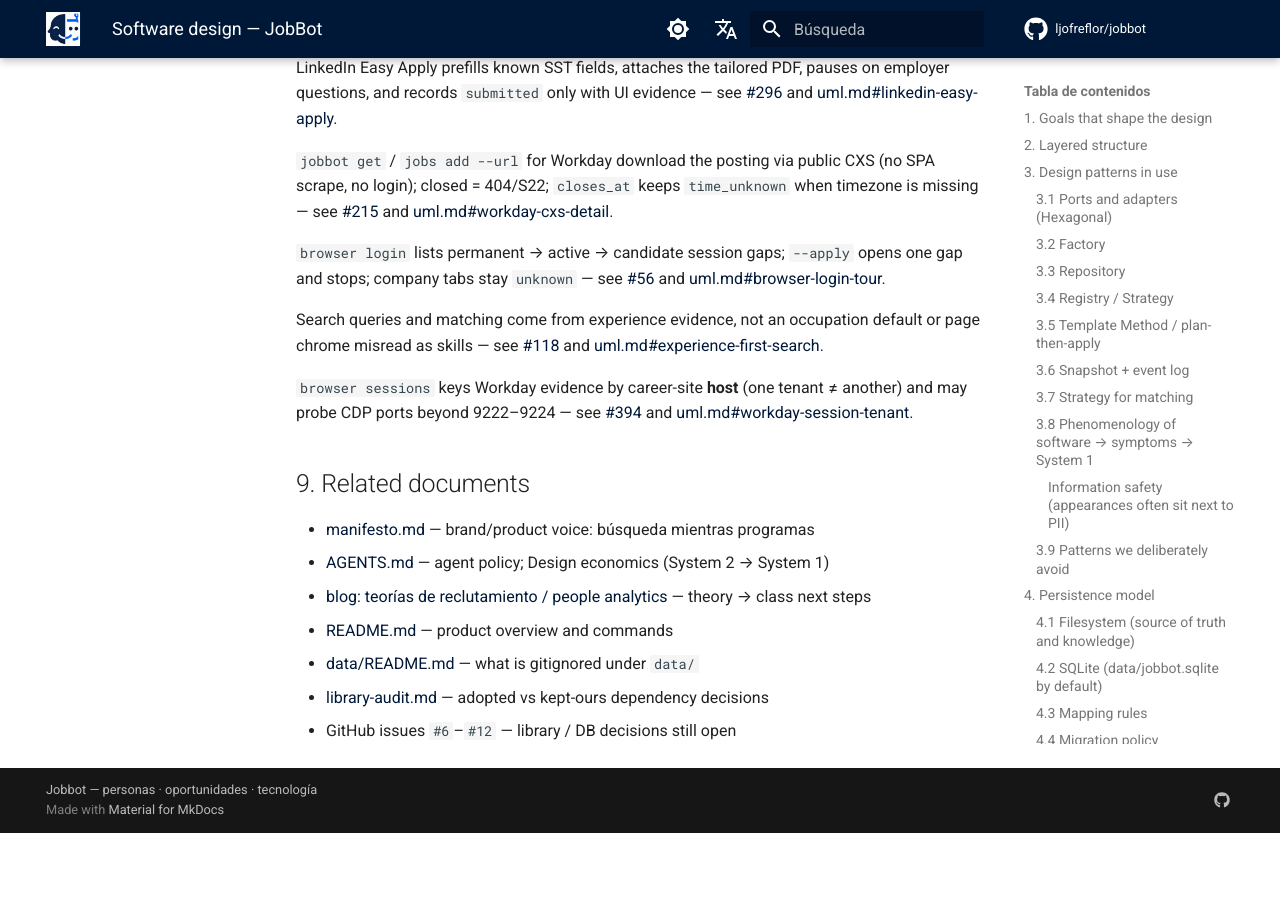
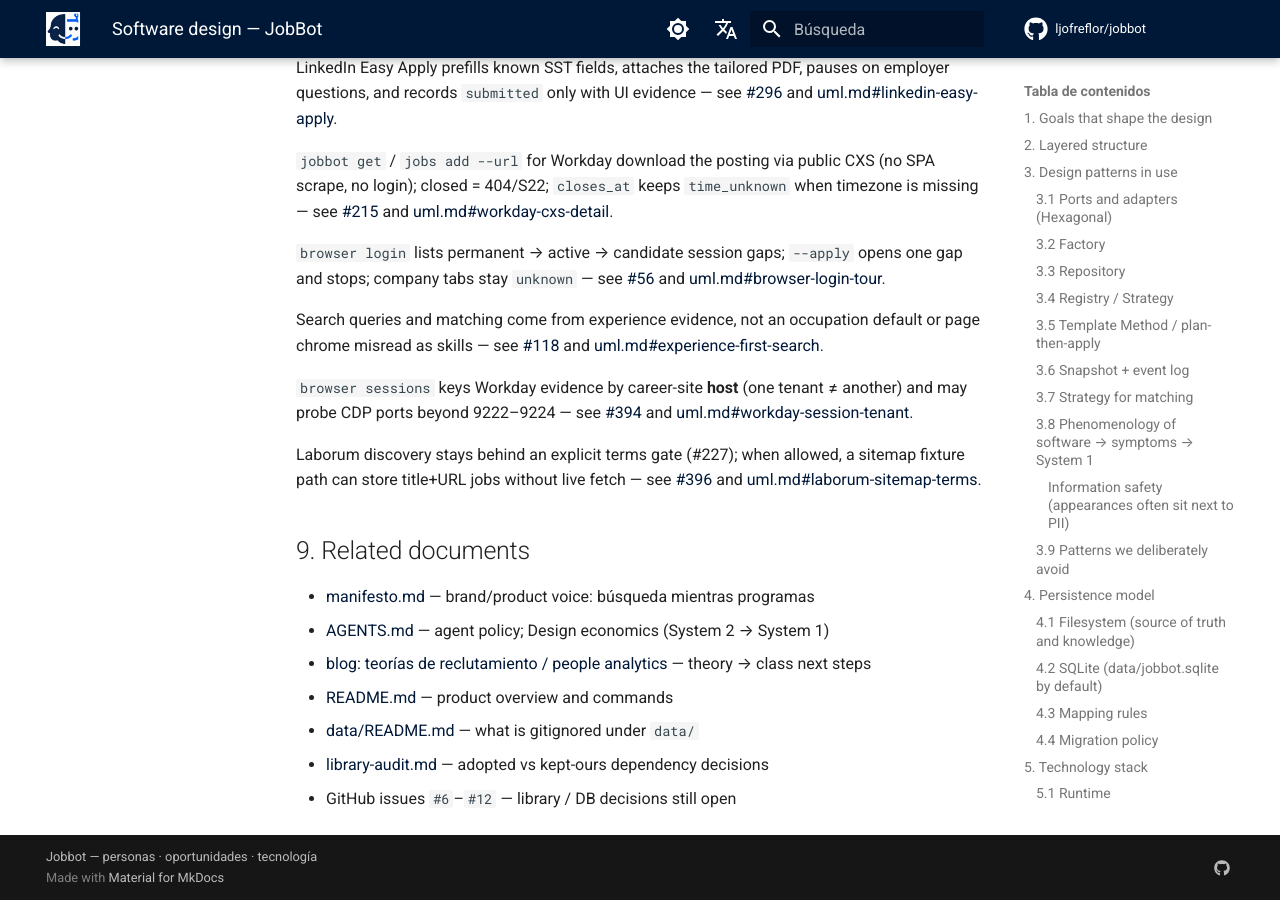
Before and after one commit to ljofreflor/jobbot, an MkDocs documentation site: the page built from docs/software-design.md, in a window 1280 px wide and 900 px high, scrolled down 13372 px. Built offline with MkDocs 1.6.1 and Material for MkDocs 9.7.7, drawn with Linux system fonts in a browser that asks for light colours; comment, search, counter and statistics services are not loaded; before the commit the page ends 14205 px from its top, so only the background shows below that; some of the changed text lies outside the part shown.

Commit message:
docs(sdd): #396 Laborum sitemap behind terms gate + uml#laborum-sitemap-terms
Fixture path when terms allowed; robots filter URLs; body_ready for owner paste.

Co-authored-by: Leonardo Andes Jofre Flor <leonardo.jofre+csld1@consalud.cl>

```diff
--- a/docs/software-design.md
+++ b/docs/software-design.md
@@ -32,9 +32,9 @@ UML (Mermaid): [docs/uml.md](uml.md) — `candidate-now`, `fact-preference`, `po
 `plan-apply`, `specification`, `acl`, `hitl-pause`, `search-outcome`,
 `posting-url-verify`, `linkedin-details-pull`, `jd-llm-extract`, `update-mutex`,
 `indeed-apply-advance`, `postulate-route`, `cv-derived-translation`,
-`public-queue-sync`, `capability-gap-map`, `workday-session-tenant`. Issues that
-grow the domain cite an anchor and update the diagram in the closing PR. Map:
-[sdd-issue-map.md](sdd-issue-map.md).
+`public-queue-sync`, `capability-gap-map`, `workday-session-tenant`,
+`laborum-sitemap-terms`. Issues that grow the domain cite an anchor and update
+the diagram in the closing PR. Map: [sdd-issue-map.md](sdd-issue-map.md).
 
 ## 2. Layered structure
 
@@ -530,6 +530,11 @@ another) and may probe CDP ports beyond 9222–9224 — see
 [#394](https://github.com/ljofreflor/jobbot/issues/394) and
 [uml.md#workday-session-tenant](uml.md#workday-session-tenant).
 
+Laborum discovery stays behind an explicit terms gate (#227); when allowed, a
+sitemap fixture path can store title+URL jobs without live fetch — see
+[#396](https://github.com/ljofreflor/jobbot/issues/396) and
+[uml.md#laborum-sitemap-terms](uml.md#laborum-sitemap-terms).
+
 ## 9. Related documents
 
 - [manifesto.md](manifesto.md) — brand/product voice: búsqueda mientras programas
```
Also changed, not shown: docs/sdd-issue-map.md (+1 -1 lines), docs/sdd-issue-patches/396.md (added, +19 -0 lines), docs/uml.md (+37 -0 lines).
